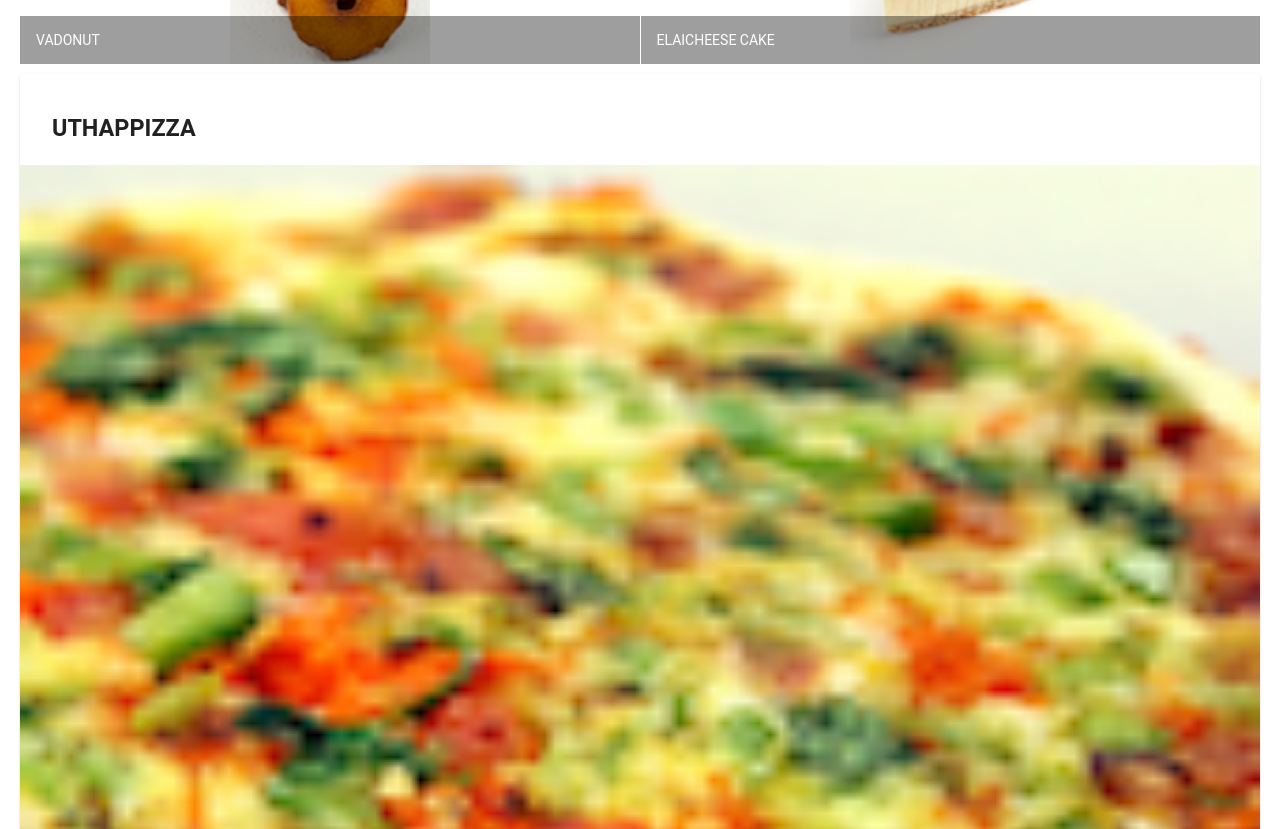
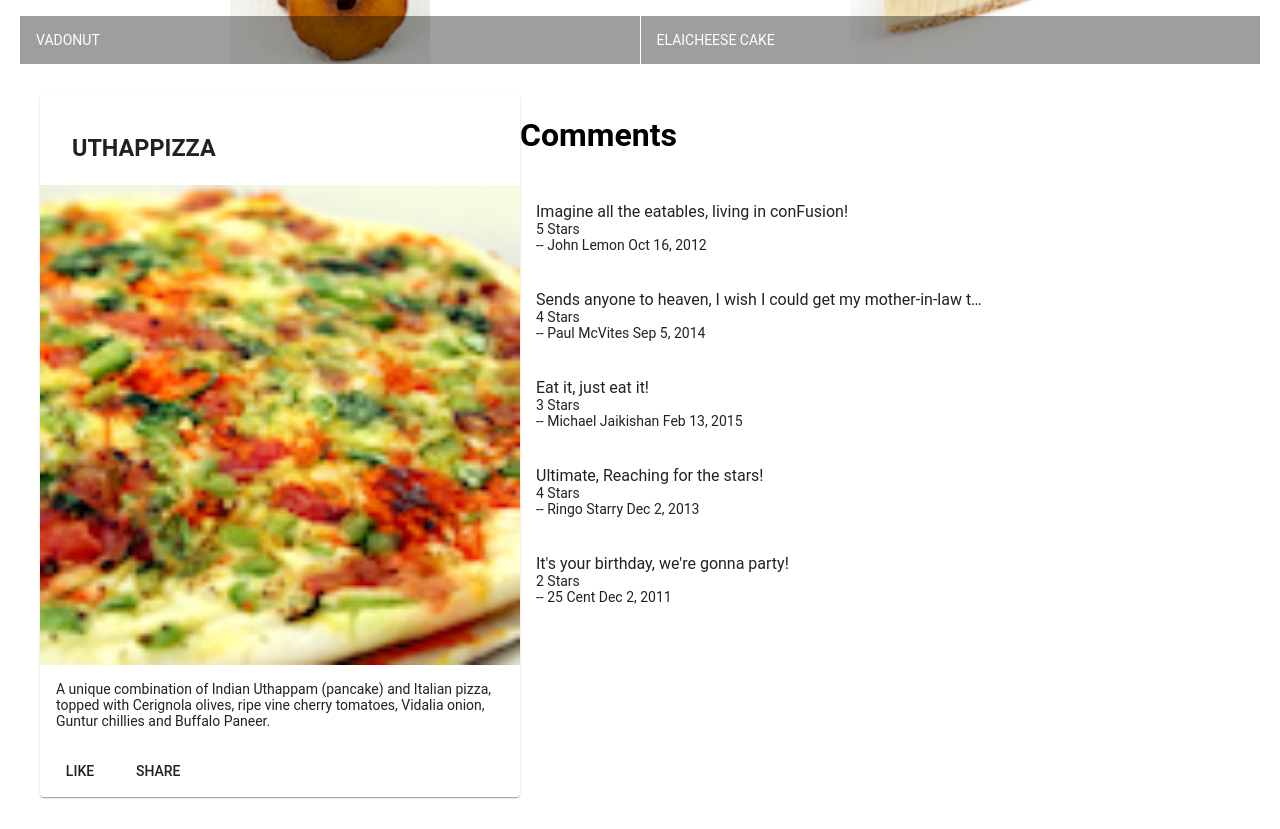
Before and after one commit to dgupta777/ConFusion-Demo, an Angular app: page / in a window 1280 px wide. Shown: the part 500-1329 px from the top of the page. Built offline with nearby package versions, Linux system fonts and the light colour scheme.

Commit message:
First Assignment

```diff
--- a/package.json
+++ b/package.json
@@ -16,7 +16,7 @@
     "@angular/common": "~7.2.0",
     "@angular/compiler": "~7.2.0",
     "@angular/core": "~7.2.0",
-    "@angular/flex-layout": "^6.0.0-beta.18",
+    "@angular/flex-layout": "^7.0.0-beta.23",
     "@angular/forms": "~7.2.0",
     "@angular/material": "^6.4.7",
     "@angular/platform-browser": "~7.2.0",
--- a/src/app/app.module.ts
+++ b/src/app/app.module.ts
@@ -11,11 +11,13 @@
 import { AppRoutingModule } from './app-routing.module';
 import { AppComponent } from './app.component';
 import { MenuComponent } from './menu/menu.component';
+import { DishdetailComponent } from './dishdetail/dishdetail.component';
 
 @NgModule({
   declarations: [
     AppComponent,
-    MenuComponent
+    MenuComponent,
+    DishdetailComponent
   ],
   imports: [
     BrowserModule,
--- /dev/null
+++ b/src/app/dishdetail/dishdetail.component.html
@@ -0,0 +1,35 @@
+<div fxFlex="40" *ngIf="dish">
+  <mat-card>
+    <mat-card-header>
+      <mat-card-title>
+        <h3>{{dish.name | uppercase}}</h3>
+      </mat-card-title>
+    </mat-card-header>
+    <img mat-card-image src={{dish.image}} alt={{dish.name}}>
+    <mat-card-content>
+      <p>{{dish.description}}
+      </p>
+    </mat-card-content>
+    <mat-card-actions>
+      <button mat-button>LIKE</button>
+      <button mat-button>SHARE</button>
+    </mat-card-actions>
+  </mat-card>
+</div>
+
+<div fxFlex="40" *ngIf="dish">
+  <h1>Comments</h1>
+  <mat-list>
+    <mat-list-item *ngFor="let comment of dish.comments">
+      <p mat-line>
+        <span>{{comment.comment}}</span>
+      </p>
+      <p mat-line>
+        <span>{{comment.rating}} Stars</span>
+      </p>
+      <p mat-line>
+        <span>-- {{comment.author}} {{ comment.date | date }}</span>
+      </p>
+    </mat-list-item>
+  </mat-list>
+</div>
--- /dev/null
+++ b/src/app/dishdetail/dishdetail.component.ts
@@ -0,0 +1,61 @@
+import { Component, OnInit } from '@angular/core';
+
+const DISH = {
+id: '0',
+name: 'Uthappizza',
+image: '/assets/images/uthappizza.png',
+category: 'mains',
+featured: true,
+label: 'Hot',
+price: '4.99',
+// tslint:disable-next-line:max-line-length
+description: 'A unique combination of Indian Uthappam (pancake) and Italian pizza, topped with Cerignola olives, ripe vine cherry tomatoes, Vidalia onion, Guntur chillies and Buffalo Paneer.',
+comments: [
+     {
+         rating: 5,
+         comment: 'Imagine all the eatables, living in conFusion!',
+         author: 'John Lemon',
+         date: '2012-10-16T17:57:28.556094Z'
+     },
+     {
+         rating: 4,
+         comment: 'Sends anyone to heaven, I wish I could get my mother-in-law to eat it!',
+         author: 'Paul McVites',
+         date: '2014-09-05T17:57:28.556094Z'
+     },
+     {
+         rating: 3,
+         comment: 'Eat it, just eat it!',
+         author: 'Michael Jaikishan',
+         date: '2015-02-13T17:57:28.556094Z'
+     },
+     {
+         rating: 4,
+         comment: 'Ultimate, Reaching for the stars!',
+         author: 'Ringo Starry',
+         date: '2013-12-02T17:57:28.556094Z'
+     },
+     {
+         rating: 2,
+         comment: 'It\'s your birthday, we\'re gonna party!',
+         author: '25 Cent',
+         date: '2011-12-02T17:57:28.556094Z'
+     }
+ ]
+};
+
+@Component({
+  selector: 'app-dishdetail',
+  templateUrl: './dishdetail.component.html',
+  styleUrls: ['./dishdetail.component.scss'],
+})
+export class DishdetailComponent implements OnInit {
+
+  dish = DISH;
+
+  constructor() { }
+
+  ngOnInit() {
+  }
+
+}
--- a/src/app/menu/menu.component.html
+++ b/src/app/menu/menu.component.html
@@ -1,6 +1,4 @@
-<div class="container"
-     fxLayout="column"
-     fxLayoutGap="10px">
+<div class="container" fxLayout="column" fxLayoutGap="10px">
 
   <div fxFlex>
     <div>
@@ -20,23 +18,16 @@
     </mat-grid-list>
   </div>
 
-  <div fxFlex *ngIf="selectedDish">
-    <mat-card>
-      <mat-card-header>
-        <mat-card-title>
-          <h3>{{selectedDish.name | uppercase}}</h3>
-        </mat-card-title>
-      </mat-card-header>
-      <img mat-card-image src={{selectedDish.image}} alt={{selectedDish.name}}>
-      <mat-card-content>
-        <p>{{selectedDish.description}}
-        </p>
-      </mat-card-content>
-      <mat-card-actions>
-        <button mat-button>LIKE</button>
-        <button mat-button>SHARE</button>
-      </mat-card-actions>
-    </mat-card>
+  <div class="container" fxLayout="row" fxLayout.sm="column" fxLayout.xs="column" fxLayoutAlign.gt-md="space-around center" fxLayoutGap="10px" fxLayoutGap.xs="0">
+
+    <div fxFlex>
+      <app-dishdetail></app-dishdetail>
+    </div>
+
+    <!-- <div fxFlex="40">
+      <app-dishdetail></app-dishdetail>
+    </div> -->
+
   </div>
 
 </div>
```
Also changed, not shown: src/app/dishdetail/dishdetail.component.scss (added), 2 other files (tests, documents, lock files or other folders).
